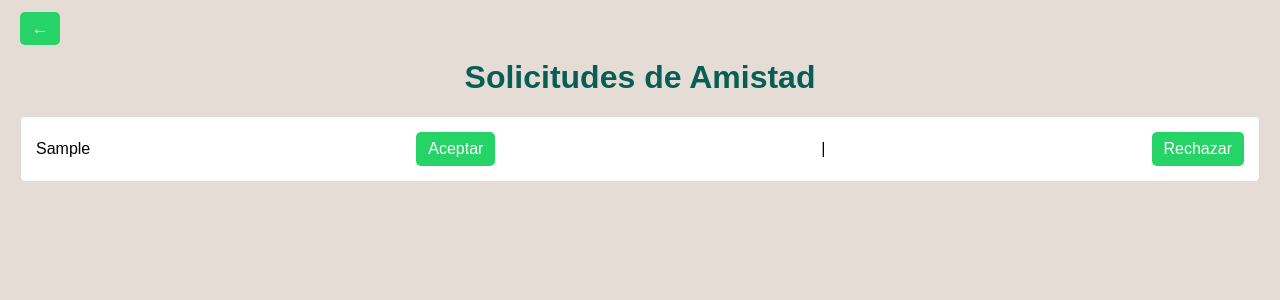
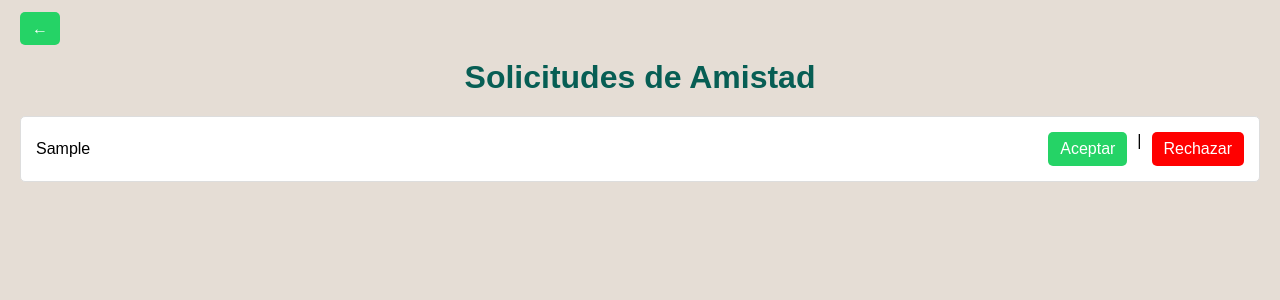
Before and after one commit to AngelCampsRuiz/whatsappM7, a PHP site: page /solicitudes.php in a window 1280 px wide. Shown: the top 300 px of the page. Run offline with PHP 8.4, Linux system fonts and the light colour scheme; the visitor is signed in with stand-in values (Sample User, id 1); tables that the repository leaves empty hold one stand-in row (values such as "Sample post").

Commit message:
solicitudes

```diff
--- a/solicitudes.php
+++ b/solicitudes.php
@@ -35,8 +35,10 @@ $resultado = mysqli_query($con, $consulta);
             ?>
             <li>
                 <?= htmlspecialchars($remitente['usuario']) ?>
-                <a href="aceptar_solicitud.php?id=<?= $fila['id'] ?>">Aceptar</a> |
-                <a href="rechazar_solicitud.php?id=<?= $fila['id'] ?>">Rechazar</a>
+                <div class="boton-container">
+                    <a href="aceptar_solicitud.php?id=<?= $fila['id'] ?>">Aceptar</a> |
+                    <a href="rechazar_solicitud.php?id=<?= $fila['id'] ?>" class="boton-rechazar">Rechazar</a>
+                </div>
             </li>
         <?php endwhile; ?>
     </ul>
--- a/styles/stylessolicitudes.css
+++ b/styles/stylessolicitudes.css
@@ -31,6 +31,12 @@ li {
     align-items: center; /* Centrar elementos verticalmente */
 }
 
+/* Contenedor de botones */
+.boton-container {
+    display: flex; /* Utiliza flexbox para alinear los botones */
+    gap: 10px; /* Espacio entre los botones */
+}
+
 /* Enlaces de aceptar y rechazar */
 a {
     background-color: #25D366; /* Color fondo para enlaces */
@@ -43,6 +49,10 @@ a {
 
 a:hover {
     background-color: #128C7E; /* Color más oscuro al pasar el mouse */
+}
+
+.boton-rechazar {
+    background-color: red;
 }
 
 /* Media Queries para dispositivos móviles */
```
